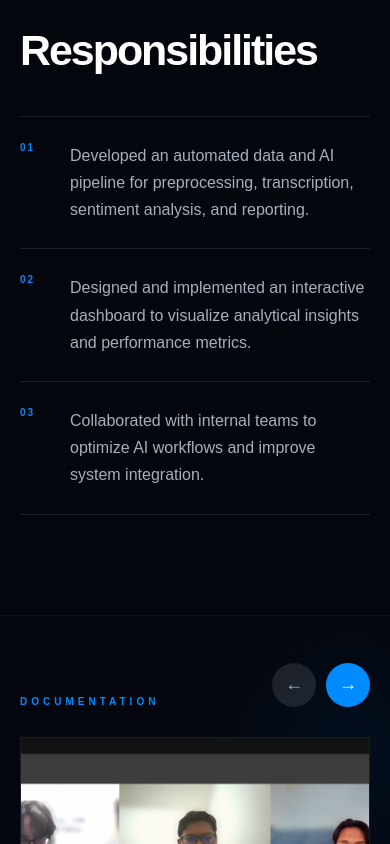
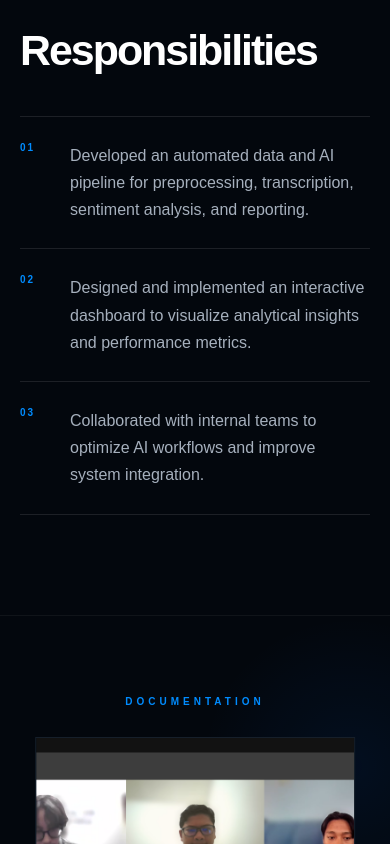
Before and after one commit to Afwanms/WebPortofolio, a Next.js app: page /work/phillip-sekuritas-indonesia in a window 390 px wide. Shown: the part 1156-2000 px from the top of the page. Built offline with nearby package versions, Linux system fonts and the light colour scheme; grey boxes are pictures that could not be loaded.

Commit message:
Finished Adding Animation

```diff
--- a/app/components/Documentation.tsx
+++ b/app/components/Documentation.tsx
@@ -12,76 +12,181 @@ export default function Documentation({
   images,
   title,
 }: DocumentationProps) {
-  const [currentImage, setCurrentImage] = useState(0);
+  const [currentIndex, setCurrentIndex] = useState(1);
+  const [isAnimating, setIsAnimating] = useState(false);
+  const [transitionEnabled, setTransitionEnabled] = useState(true);
 
   if (images.length === 0) return null;
 
+  // Clone terakhir + semua image + clone pertama
+  const carouselImages = [
+    images[images.length - 1],
+    ...images,
+    images[0],
+  ];
+
   const nextImage = () => {
-    setCurrentImage(
-      (prev) => (prev + 1) % images.length
-    );
+    if (isAnimating || images.length <= 1) return;
+
+    setIsAnimating(true);
+    setTransitionEnabled(true);
+
+    setCurrentIndex((prev) => prev + 1);
   };
 
   const previousImage = () => {
-    setCurrentImage(
-      (prev) =>
-        (prev - 1 + images.length) % images.length
-    );
+    if (isAnimating || images.length <= 1) return;
+
+    setIsAnimating(true);
+    setTransitionEnabled(true);
+
+    setCurrentIndex((prev) => prev - 1);
   };
 
-  const visibleImages = Array.from(
-    { length: Math.min(3, images.length) },
-    (_, index) => ({
-      src:
-        images[
-          (currentImage + index) % images.length
-        ],
-      originalIndex:
-        (currentImage + index) % images.length,
-    })
-  );
+  const handleTransitionEnd = () => {
+    // 04 → clone 01
+    if (currentIndex === images.length + 1) {
+      setTransitionEnabled(false);
+      setCurrentIndex(1);
+
+      requestAnimationFrame(() => {
+        requestAnimationFrame(() => {
+          setTransitionEnabled(true);
+          setIsAnimating(false);
+        });
+      });
+
+      return;
+    }
+
+    // 01 → clone 04
+    if (currentIndex === 0) {
+      setTransitionEnabled(false);
+      setCurrentIndex(images.length);
+
+      requestAnimationFrame(() => {
+        requestAnimationFrame(() => {
+          setTransitionEnabled(true);
+          setIsAnimating(false);
+        });
+      });
+
+      return;
+    }
+
+    setIsAnimating(false);
+  };
+
+  const actualIndex =
+    (currentIndex - 1 + images.length) %
+    images.length;
+
+  const goToImage = (index: number) => {
+    if (isAnimating) return;
+
+    setTransitionEnabled(true);
+    setIsAnimating(true);
+    setCurrentIndex(index + 1);
+  };
 
   return (
     <section className="documentation">
+
+      {/* HEADER */}
       <div className="documentationHeader">
-        <p className="documentationTitle">DOCUMENTATION</p>
+        <h2 className="documentationTitle">
+          DOCUMENTATION
+        </h2>
+      </div>
 
-        {images.length > 1 && (
-          <div className="documentationActions">
+
+      {/* CAROUSEL */}
+      <div className="documentationViewport">
+        <div
+          className="documentationTrack"
+          style={{
+            transform: `translateX(
+              calc(
+                -${currentIndex} *
+                (
+                  var(--documentation-slide-width) +
+                  var(--documentation-gap)
+                )
+              )
+            )`,
+
+            transition: transitionEnabled
+              ? "transform 0.75s cubic-bezier(0.16, 1, 0.3, 1)"
+              : "none",
+          }}
+          onTransitionEnd={handleTransitionEnd}
+        >
+          {carouselImages.map((image, index) => (
+            <div
+              className={`documentationImage ${
+                index === currentIndex
+                  ? "active"
+                  : ""
+              }`}
+              key={`${image}-${index}`}
+            >
+              <Image
+                src={image}
+                alt={`${title} documentation ${
+                  index + 1
+                }`}
+                fill
+                sizes="70vw"
+              />
+            </div>
+          ))}
+        </div>
+      </div>
+
+
+      {/* CONTROLS */}
+      <div className="documentationControls">
+
         <button
+          className="documentationArrow"
           onClick={previousImage}
+          disabled={isAnimating}
           aria-label="Previous image"
         >
           ←
         </button>
 
+
+        <div className="documentationDots">
+          {images.map((_, index) => (
             <button
+              key={index}
+              className={
+                index === actualIndex
+                  ? "active"
+                  : ""
+              }
+              onClick={() => goToImage(index)}
+              disabled={isAnimating}
+              aria-label={`Go to image ${
+                index + 1
+              }`}
+            />
+          ))}
+        </div>
+
+
+        <button
+          className="documentationArrow"
           onClick={nextImage}
+          disabled={isAnimating}
           aria-label="Next image"
         >
           →
         </button>
-          </div>
-        )}
+
       </div>
 
-      <div className="documentationGrid">
-        {visibleImages.map((image, index) => (
-          <div
-            className="documentationImage"
-            key={`${image.src}-${index}`}
-          >
-            <Image
-              src={image.src}
-              alt={`${title} documentation ${
-                image.originalIndex + 1
-              }`}
-              fill
-              sizes="(max-width: 700px) 100vw, 33vw"
-            />
-          </div>
-        ))}
-      </div>
     </section>
   );
 }
--- a/app/components/ExperienceHero.tsx
+++ b/app/components/ExperienceHero.tsx
@@ -9,7 +9,8 @@ export default function ExperienceHero() {
 
       <div className="experienceHeroContent">
         <h1>
-          <span>Achievements</span>
+          Another
+          <span>Activity</span>
         </h1>
       </div>
 
--- a/app/components/ProjectHero.tsx
+++ b/app/components/ProjectHero.tsx
@@ -9,7 +9,7 @@ export default function ProjectHero() {
 
       <div className="projectPageHeroContent">
         <h1>
-          Detail
+          Finished
           <span>Project</span>
         </h1>
       </div>
--- a/app/styles/aboutHero.css
+++ b/app/styles/aboutHero.css
@@ -133,14 +133,7 @@
 }
 
 .aboutHeroContent h1 span {
-  color: transparent;
-
-  background: linear-gradient(
-    90deg,
-    #ffffff,
-    #00a3ff 50%,
-    #0057ff
-  );
+  color: #00a3ff;
 
   background-clip: text;
   -webkit-background-clip: text;
--- a/app/styles/documentation.css
+++ b/app/styles/documentation.css
@@ -1,3 +1,7 @@
+/* ================================
+   DOCUMENTATION
+================================ */
+
 .documentation {
   position: relative;
 
@@ -48,74 +52,43 @@
   letter-spacing: 4px;
 }
 
+
 /* ================================
-   ACTIONS
+   CAROUSEL VIEWPORT
 ================================ */
 
-.documentationActions {
-  position: absolute;
+.documentationViewport {
+  position: relative;
 
-  right: 0;
-  bottom: 0;
+  width: 100%;
 
-  display: flex;
-  align-items: center;
-
-  gap: 10px;
-}
-
-.documentationActions button {
-  width: 48px;
-  height: 48px;
-
-  display: flex;
-  align-items: center;
-  justify-content: center;
-
-  padding: 0;
-
-  border: none;
-  border-radius: 50%;
-
-  background: #008cff;
-  color: #ffffff;
-
-  font-family: inherit;
-  font-size: 20px;
-
-  cursor: pointer;
-
-  transition:
-    background 0.3s ease,
-    transform 0.3s ease;
-}
-
-.documentationActions button:first-child {
-  background: rgba(255, 255, 255, 0.1);
-
-  color: #a5afbb;
-}
-
-.documentationActions button:hover {
-  background: #00a3ff;
-
-  color: #ffffff;
-
-  transform: scale(1.08);
+  overflow: hidden;
 }
 
 
 /* ================================
-   IMAGE GRID
+   CAROUSEL TRACK
 ================================ */
 
-.documentationGrid {
-  width: 100%;
+.documentationTrack {
+  --documentation-slide-width: 68vw;
+  --documentation-gap: 24px;
 
-  display: grid;
-  grid-template-columns: repeat(3, minmax(0, 1fr));
+  position: relative;
 
-  gap: 20px;
+  display: flex;
+
+  gap: var(--documentation-gap);
+
+  width: max-content;
+
+  left: calc(
+    (100% - var(--documentation-slide-width)) / 2
+  );
+
+  transition:
+    transform 0.75s
+    cubic-bezier(0.16, 1, 0.3, 1);
 }
 
 
@@ -126,99 +99,163 @@
 .documentationImage {
   position: relative;
 
-  width: 100%;
-  min-width: 0;
+  flex: 0 0 var(--documentation-slide-width);
 
-  aspect-ratio: 4 / 3;
+  width: var(--documentation-slide-width);
+
+  aspect-ratio: 16 / 9;
 
   overflow: hidden;
 
   background: #07111d;
 
   border: 1px solid rgba(255, 255, 255, 0.06);
+
+  opacity: 0.45;
+
+  transform: scale(0.92);
+
+  transition:
+    opacity 0.7s ease,
+    transform 0.75s
+      cubic-bezier(0.16, 1, 0.3, 1);
 }
 
+
+/* ACTIVE IMAGE */
+
+.documentationImage.active {
+  opacity: 1;
+
+  transform: scale(1);
+}
+
+
+/* IMAGE */
+
 .documentationImage img {
-  width: 100%;
-  height: 100%;
-
   object-fit: cover;
 
   transition:
-    transform 0.7s cubic-bezier(0.16, 1, 0.3, 1),
-    filter 0.4s ease;
+    transform 0.8s
+      cubic-bezier(0.16, 1, 0.3, 1),
+    filter 0.5s ease;
 }
 
-.documentationImage:hover img {
-  transform: scale(1.05);
+.documentationImage.active:hover img {
+  transform: scale(1.03);
 
-  filter: brightness(0.8);
+  filter: brightness(0.88);
 }
 
 
 /* ================================
-   IMAGE NUMBER
+   CONTROLS
 ================================ */
 
-.documentationImage > span {
-  position: absolute;
+.documentationControls {
+  width: 100%;
 
-  left: 18px;
-  bottom: 18px;
+  display: flex;
 
-  z-index: 2;
+  align-items: center;
+  justify-content: center;
 
-  padding: 7px 10px;
+  gap: 20px;
 
-  background: rgba(2, 4, 9, 0.78);
-
-  backdrop-filter: blur(8px);
-
-  color: #008cff;
-
-  font-size: 8px;
-  font-weight: 700;
-
-  letter-spacing: 2px;
+  margin-top: 30px;
 }
 
 
 /* ================================
-   COUNTER
+   ARROWS
 ================================ */
 
-.documentationCounter {
-  width: 100%;
+.documentationArrow {
+  width: 34px;
+  height: 34px;
 
   display: flex;
+
   align-items: center;
-  justify-content: flex-end;
+  justify-content: center;
 
-  gap: 14px;
+  padding: 0;
 
-  margin-top: 25px;
+  border: none;
+  border-radius: 50%;
+
+  background: #008cff;
+
+  color: #ffffff;
+
+  font-family: inherit;
+
+  font-size: 17px;
+
+  cursor: pointer;
+
+  transition:
+    background 0.3s ease,
+    transform 0.3s ease;
 }
 
-.documentationCounter span {
-  color: #596676;
+.documentationArrow:hover {
+  background: #00a3ff;
 
-  font-size: 8px;
-  font-weight: 700;
-
-  letter-spacing: 2px;
+  transform: scale(1.08);
 }
 
-.documentationCounter span:first-child {
-  color: #008cff;
+.documentationArrow:disabled {
+  cursor: default;
 }
 
-.documentationCounter div {
-  width: 70px;
-  height: 1px;
+/* ================================
+   DOTS
+================================ */
 
-  background: rgba(255, 255, 255, 0.1);
+.documentationDots {
+  display: flex;
+
+  align-items: center;
+
+  gap: 10px;
 }
 
+.documentationDots button {
+  width: 8px;
+  height: 8px;
+
+  padding: 0;
+
+  border: none;
+  border-radius: 50%;
+
+  background: #596676;
+
+  cursor: pointer;
+
+  transition:
+    width 0.3s ease,
+    background 0.3s ease,
+    transform 0.3s ease;
+}
+
+.documentationDots button:hover {
+  transform: scale(1.2);
+}
+
+.documentationDots button.active {
+  width: 22px;
+
+  border-radius: 10px;
+
+  background: #008cff;
+}
+
+.documentationDots button:disabled {
+  cursor: default;
+}
 
 /* ================================
    TABLET
@@ -229,8 +266,8 @@
     padding: 100px 5vw 110px;
   }
 
-  .documentationGrid {
-    gap: 15px;
+  .documentationTrack {
+    --documentation-slide-width: 75vw;
   }
 }
 
@@ -245,49 +282,34 @@
   }
 
   .documentationHeader {
-    flex-direction: column;
     align-items: flex-start;
-
-    gap: 25px;
 
     margin-bottom: 30px;
   }
 
-  .documentationActions {
-    align-self: flex-end;
-  }
-
-  .documentationActions button {
-    width: 44px;
-    height: 44px;
-
-    font-size: 18px;
-  }
-
-  .documentationGrid {
-    display: block;
+  .documentationTrack {
+    --documentation-slide-width: 82vw;
+    --documentation-gap: 15px;
   }
 
   .documentationImage {
-    display: none;
-  }
-
-  .documentationImage:first-child {
-    display: block;
-
-    width: 100%;
-
     aspect-ratio: 4 / 3;
   }
 
-  .documentationImage > span {
-    left: 15px;
-    bottom: 15px;
-  }
-
-  .documentationCounter {
-    justify-content: flex-start;
+  .documentationControls {
+    gap: 15px;
 
     margin-top: 20px;
   }
+
+  .documentationArrow {
+    width: 32px;
+    height: 32px;
+
+    font-size: 16px;
+  }
+
+  .documentationDots {
+    gap: 8px;
+  }
 }
```
Also changed, not shown: app/components/ExperienceDetail.tsx (+8 -7 lines), app/components/ProjectDetail.tsx (+8 -12 lines), app/components/WorkDetail.tsx (+8 -3 lines), app/styles/experienceHero.css (+1 -9 lines), app/styles/projectHero.css (+1 -8 lines), app/styles/workHero.css (+1 -8 lines). Lines whose indentation alone changed are shown as unchanged.
